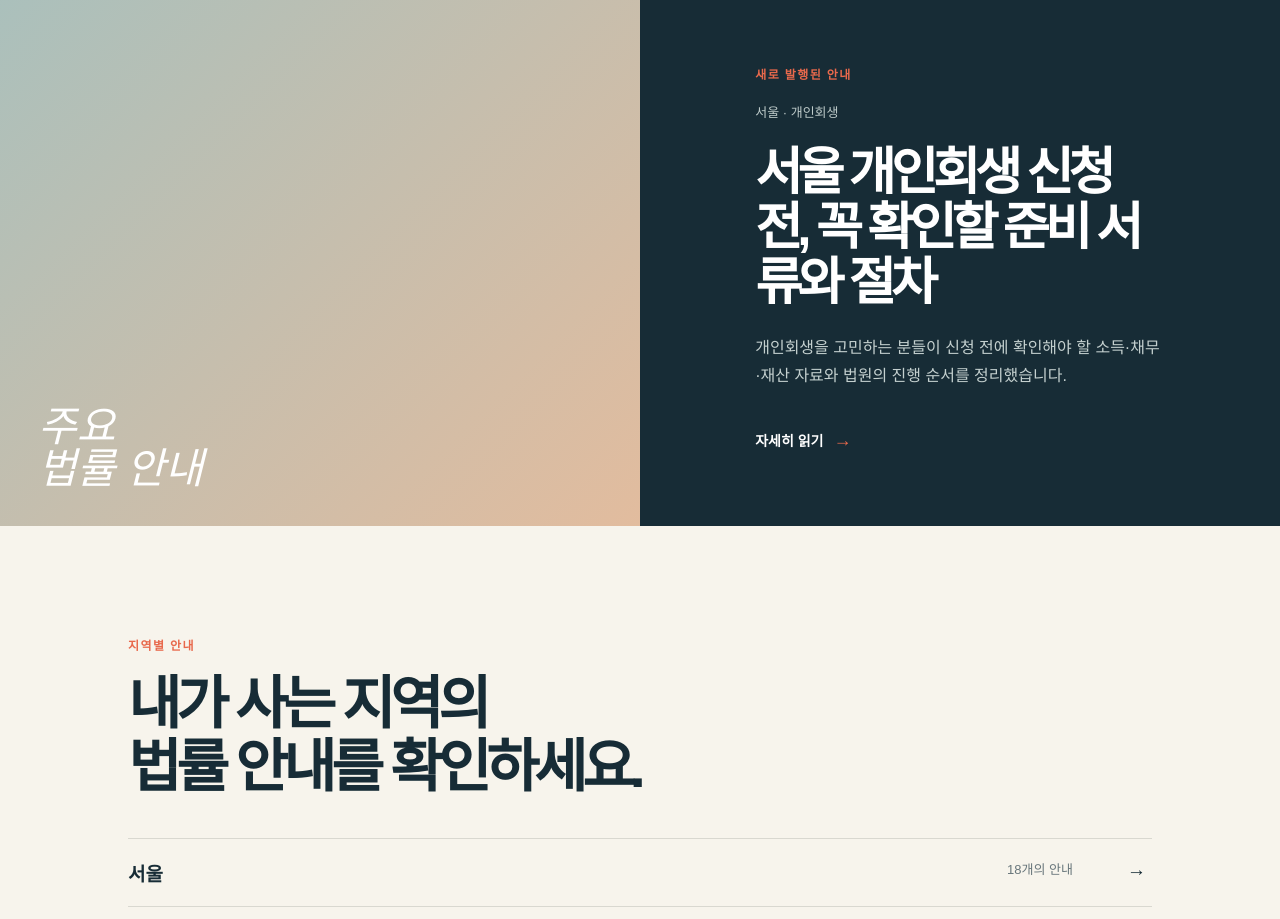
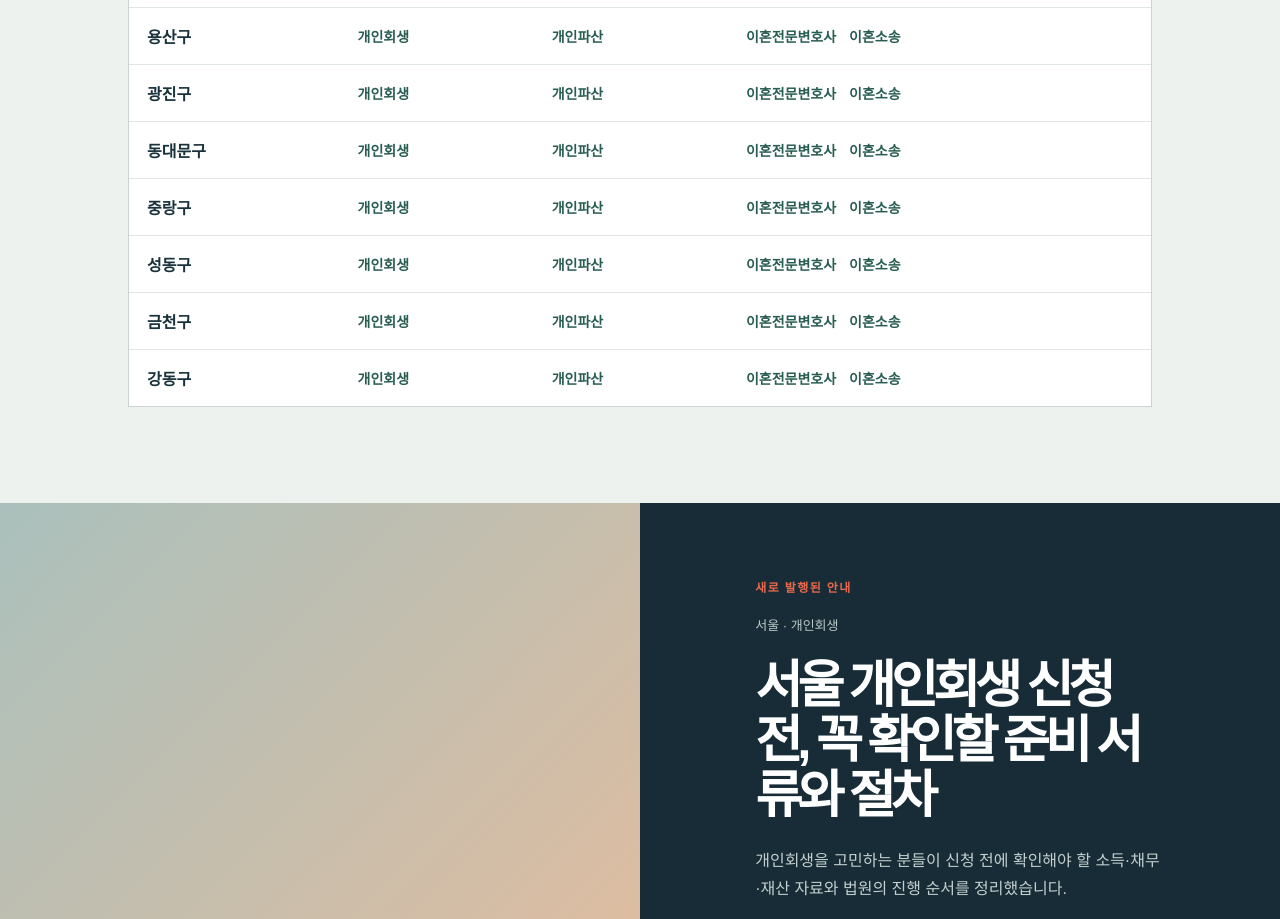
Before and after one commit to lululands/our-neighborhood-law-office, a Next.js app: page / in a window 1280 px wide. Shown: the part 2700-3619 px from the top of the page. Built offline with nearby package versions, Linux system fonts and the light colour scheme; no server answers.

Commit message:
관리자 발행 지역을 서울·인천·경기로 확장

```diff
--- a/app/content.ts
+++ b/app/content.ts
@@ -1,4 +1,7 @@
 export const categories=[{name:'개인회생',slug:'rehabilitation',description:'채무 조정과 절차 준비'},{name:'개인파산',slug:'bankruptcy',description:'면책과 재기의 과정'},{name:'이혼 분쟁',slug:'divorce-dispute',description:'협의와 재산·양육 문제'},{name:'이혼소송',slug:'divorce-lawsuit',description:'소송 절차와 쟁점'},{name:'증여',slug:'gift',description:'가족 간 재산 이전 안내'}];
-export const regions=[{name:'서울',slug:'seoul',count:18},{name:'경기',slug:'gyeonggi',count:16},{name:'인천',slug:'incheon',count:8},{name:'부산',slug:'busan',count:9},{name:'대전',slug:'daejeon',count:6},{name:'광주',slug:'gwangju',count:5}];
-export const seoulDistricts=['도봉구','강북구','노원구','성북구','은평구','마포구','서대문구','강서구','양천구','구로구','영등포구','동작구','관악구','송파구','강남구','서초구'];
+export const regions=[{name:'서울',slug:'seoul',count:25},{name:'경기',slug:'gyeonggi',count:31},{name:'인천',slug:'incheon',count:10},{name:'부산',slug:'busan',count:9},{name:'대전',slug:'daejeon',count:6},{name:'광주',slug:'gwangju',count:5}];
+export const seoulDistricts=['도봉구','강북구','노원구','성북구','은평구','마포구','서대문구','강서구','양천구','구로구','영등포구','동작구','관악구','송파구','강남구','서초구','종로구','중구','용산구','광진구','동대문구','중랑구','성동구','금천구','강동구'];
+export const incheonDistricts=['강화군','계양구','미추홀구','남동구','동구','부평구','서구','연수구','중구','옹진군'];
+export const gyeonggiCities=['가평군','고양시','과천시','광명시','광주시','구리시','군포시','김포시','남양주시','동두천시','부천시','성남시','수원시','시흥시','안산시','안성시','안양시','양주시','양평군','여주시','연천군','오산시','용인시','의왕시','의정부시','이천시','파주시','평택시','포천시','하남시','화성시'];
+export const adminRegions=[...seoulDistricts,...incheonDistricts,...gyeonggiCities];
 export const articles=[{id:'101',title:'서울 개인회생 신청 전, 꼭 확인할 준비 서류와 절차',category:'개인회생',region:'서울',date:'2026.09.28',excerpt:'개인회생을 고민하는 분들이 신청 전에 확인해야 할 소득·채무·재산 자료와 법원의 진행 순서를 정리했습니다.',body:'개인회생은 지속적인 수입이 있지만 현재의 채무를 모두 갚기 어려운 분을 위한 제도입니다. 신청 전에는 채무 현황과 월 소득, 재산 관계를 정확히 정리하는 일이 가장 중요합니다.\n\n서울회생법원에 신청하는 경우에도 기본 원칙은 같습니다. 변제계획안의 현실성, 채권자 목록의 정확성, 생계비 산정이 함께 검토됩니다. 사안에 따라 필요한 서류와 진행 기간이 달라질 수 있으므로, 최신 기준을 확인하며 준비하세요.'},{id:'102',title:'경기 이혼 분쟁, 재산분할을 논의할 때 살펴볼 기준',category:'이혼 분쟁',region:'경기',date:'2026.09.24',excerpt:'부부가 함께 형성한 재산을 어떻게 정리하는지, 재산분할 논의에서 자주 확인하는 기준을 안내합니다.',body:'재산분할은 혼인 중 부부가 함께 형성하고 유지한 재산을 기여도에 따라 나누는 과정입니다. 명의가 한쪽에만 있어도 형성·유지에 기여했다면 대상이 될 수 있습니다.\n\n예금, 부동산, 퇴직금, 채무 등 재산 목록을 먼저 파악하고 객관적인 자료를 확보하는 것이 바람직합니다.'},{id:'103',title:'부산 증여 전 알아두면 좋은 가족 간 증여의 기본',category:'증여',region:'부산',date:'2026.09.18',excerpt:'가족에게 재산을 이전할 때 증여 시기와 신고, 계약서에 대해 기본적으로 알아둘 내용을 살펴봅니다.',body:'증여는 대가 없이 재산을 이전하는 법률행위입니다. 부동산이나 금융자산의 이전 방식에 따라 확인할 사항이 달라질 수 있습니다.\n\n가족 간 거래라도 증여 의사와 이전 사실을 분명히 남겨 두는 것이 향후 분쟁을 줄이는 데 도움이 됩니다.'}];
```
